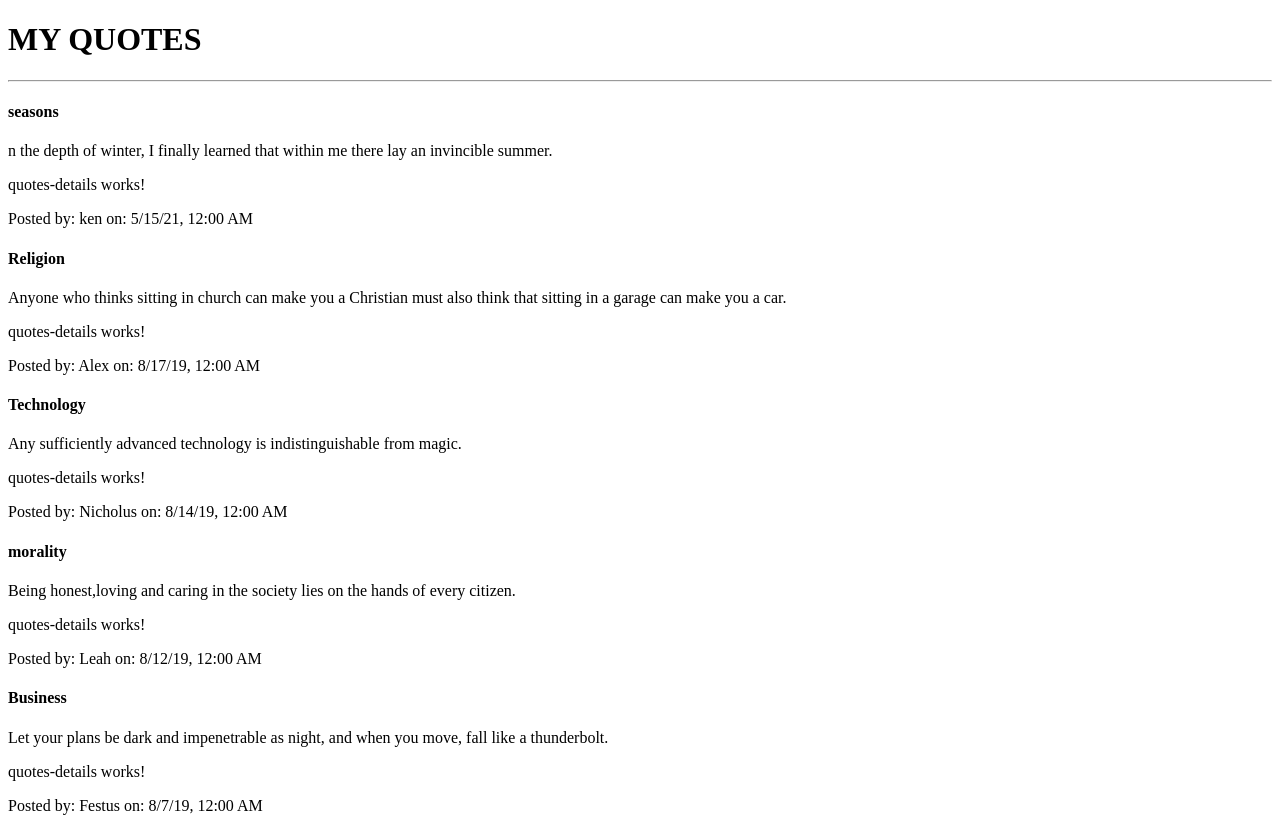
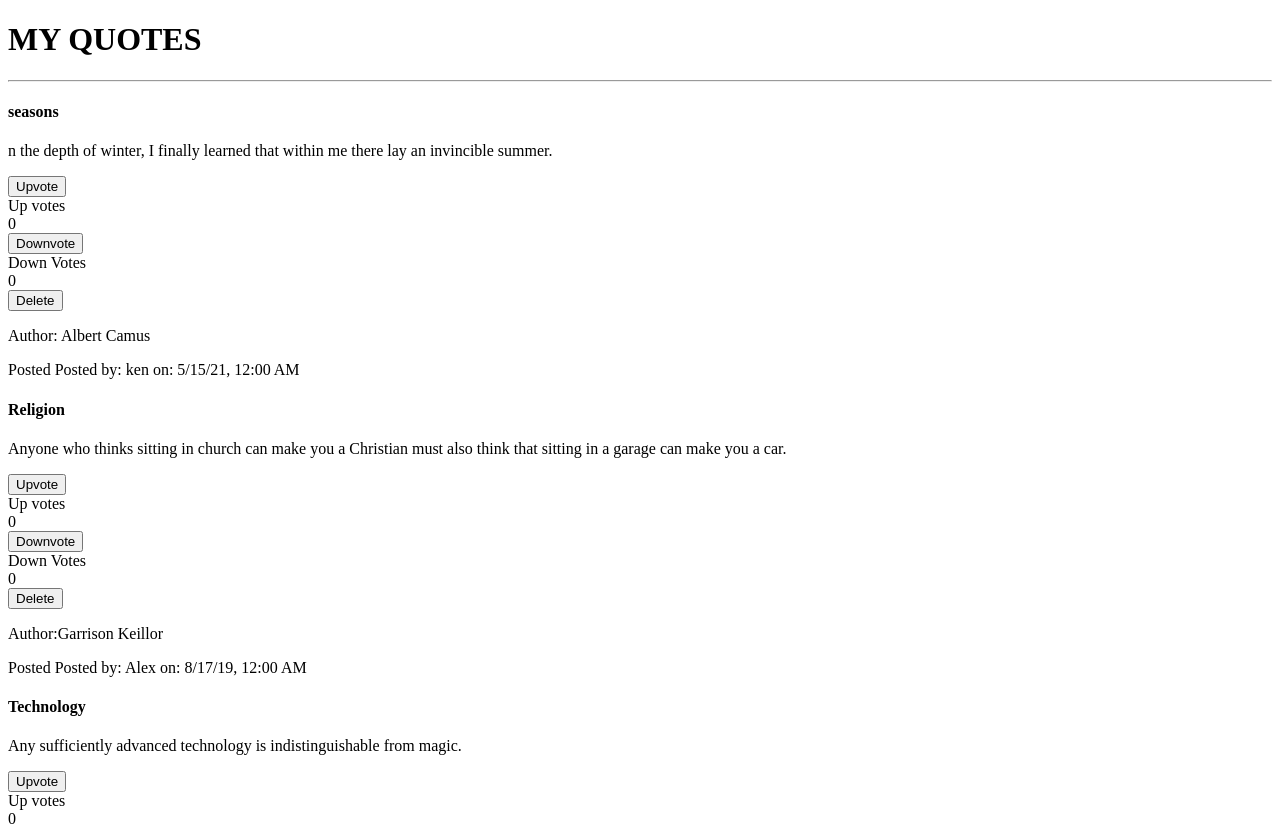
Before and after one commit to leaclaire/qoutes, an Angular app: page / in a window 1280 px wide. Shown: the top 826 px of the page. Built offline with nearby package versions, Linux system fonts and the light colour scheme.

Commit message:
form generation

```diff
--- a/src/app/app.module.ts
+++ b/src/app/app.module.ts
@@ -5,12 +5,14 @@
 import { AppComponent } from './app.component';
 import { QuotesComponent } from './quotes/quotes.component';
 import { QuotesDetailsComponent } from './quotes-details/quotes-details.component';
+import { QuoteFormComponent } from './quote-form/quote-form.component';
 
 @NgModule({
   declarations: [
     AppComponent,
     QuotesComponent,
-    QuotesDetailsComponent
+    QuotesDetailsComponent,
+    QuoteFormComponent
   ],
   imports: [
     BrowserModule,
--- /dev/null
+++ b/src/app/quote-form/quote-form.component.html
@@ -0,0 +1 @@
+<p>quote-form works!</p>
--- /dev/null
+++ b/src/app/quote-form/quote-form.component.ts
@@ -0,0 +1,15 @@
+import { Component, OnInit } from '@angular/core';
+
+@Component({
+  selector: 'app-quote-form',
+  templateUrl: './quote-form.component.html',
+  styleUrls: ['./quote-form.component.css']
+})
+export class QuoteFormComponent implements OnInit {
+
+  constructor() { }
+
+  ngOnInit(): void {
+  }
+
+}
--- a/src/app/quotes-details/quotes-details.component.html
+++ b/src/app/quotes-details/quotes-details.component.html
@@ -1 +1,9 @@
-<p>quotes-details works!</p>
+<div class="votes">
+    <button (click)='upvote()'>Upvote</button>
+    <div>Up votes<br>{{quoty.upvote}}</div>
+    <button (click)='downvote()'>Downvote</button>
+    <div id="downVote">Down Votes<br>{{quoty.downvote}}</div>
+    <button (click)='deleteQuote(true)'>Delete</button>
+  </div>
+  <p >Author:{{quoty.author}}</p>
+  Posted
--- a/src/app/quotes-details/quotes-details.component.ts
+++ b/src/app/quotes-details/quotes-details.component.ts
@@ -11,6 +11,12 @@
   deleteQuote(read:boolean){
     this.isRead.emit(read);
   }
+  upvote(){
+    this.quoty.upvote+=1;
+  }
+  downvote(){
+    this.quoty.downvote+=1;
+  }
   constructor() { }
 
   ngOnInit(): void {
```
Also changed, not shown: src/app/quote-form/quote-form.component.css (added), 1 other file (tests, documents, lock files or other folders).
